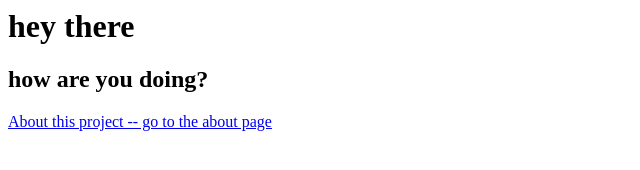
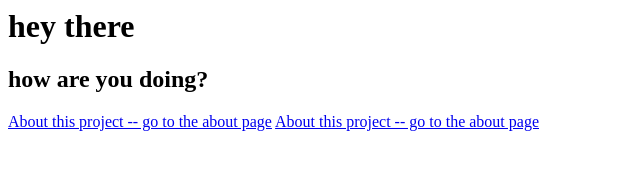
Before and after one commit to shreyas-makes/test-html, a plain HTML site: page index.html in a window 1280 px wide. Shown: the whole page, without its empty margins (0-640 px from the left). Drawn offline with Linux system fonts and the light colour scheme.

```diff
--- a/index.html
+++ b/index.html
@@ -2,3 +2,5 @@
 <h2>how are you doing?</h2>
 
 <a href="name.html">About this project -- go to the about page</a>
+
+<a href="name.html">About this project -- go to the about page</a>
```
